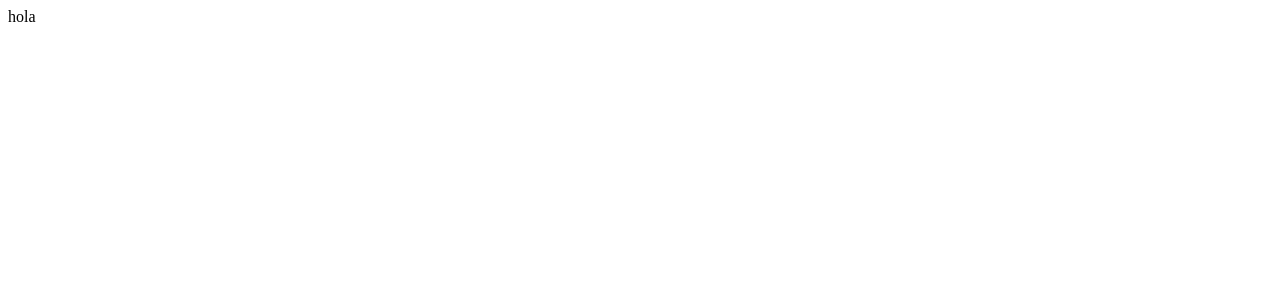
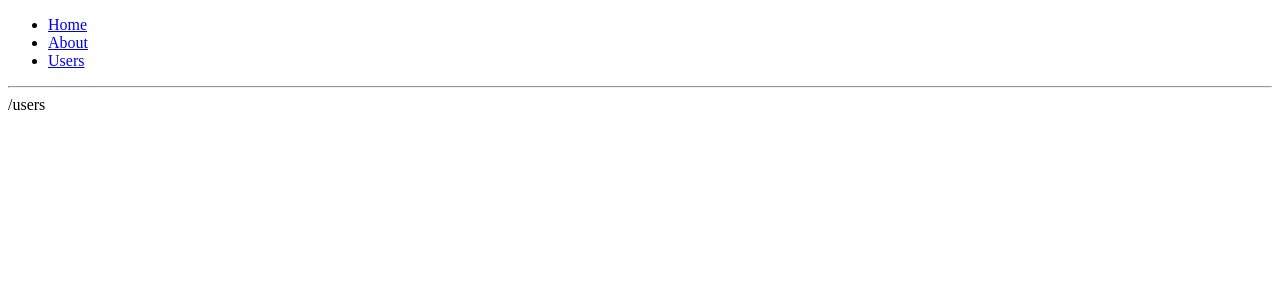
Before and after one commit to CarlosRamirezA/React, a React (Create React App) app: page /users in a window 1280 px wide. Shown: the top 300 px of the page. Built offline with nearby package versions, Linux system fonts and the light colour scheme.

Commit message:
que es react router

```diff
--- a/package.json
+++ b/package.json
@@ -10,6 +10,7 @@
     "react": "^16.12.0",
     "react-dom": "^16.12.0",
     "react-router": "^5.1.2",
+    "react-router-dom": "^5.1.2",
     "react-scripts": "3.3.1"
   },
   "scripts": {
--- a/src/App.js
+++ b/src/App.js
@@ -1,13 +1,12 @@
 import React  from 'react';
-import Button from './button';
-
+import React_Router from './react_router';
 
 class App extends React.Component {
 
   render(){
     return (
     <div>
-      <Button/>
+      <React_Router/>
     </div>
   )
  };
--- a/src/react_router.js
+++ b/src/react_router.js
@@ -1,5 +1,4 @@
 import React from 'react';
-import { render } from 'react-dom';
 import { BrowserRouter, Route, Link} from 'react-router-dom';
 
 const Home = () => <div>Home</div>
@@ -12,11 +11,26 @@ class React_Router extends React.Component{
             <BrowserRouter>
                 <ul>
                     <li>
-                        hol
+                        <Link to="/">Home </Link>
+                    </li>
+                    <li>
+                        <Link to="/about">About</Link>
+                    </li>
+                    <li>
+                        <Link to="/users">Users</Link>
                     </li>
                 </ul>
+
+                <hr/>
+
+                <Route exact path="/" component={Home}/>
+                <Route path="/about" component={About}/>
+                <Route path="/users" component={User}/>
             </BrowserRouter>
 
         )
     }
 }
+
+
+export default React_Router;
```
Also changed, not shown: 1 other file (tests, documents, lock files or other folders).
